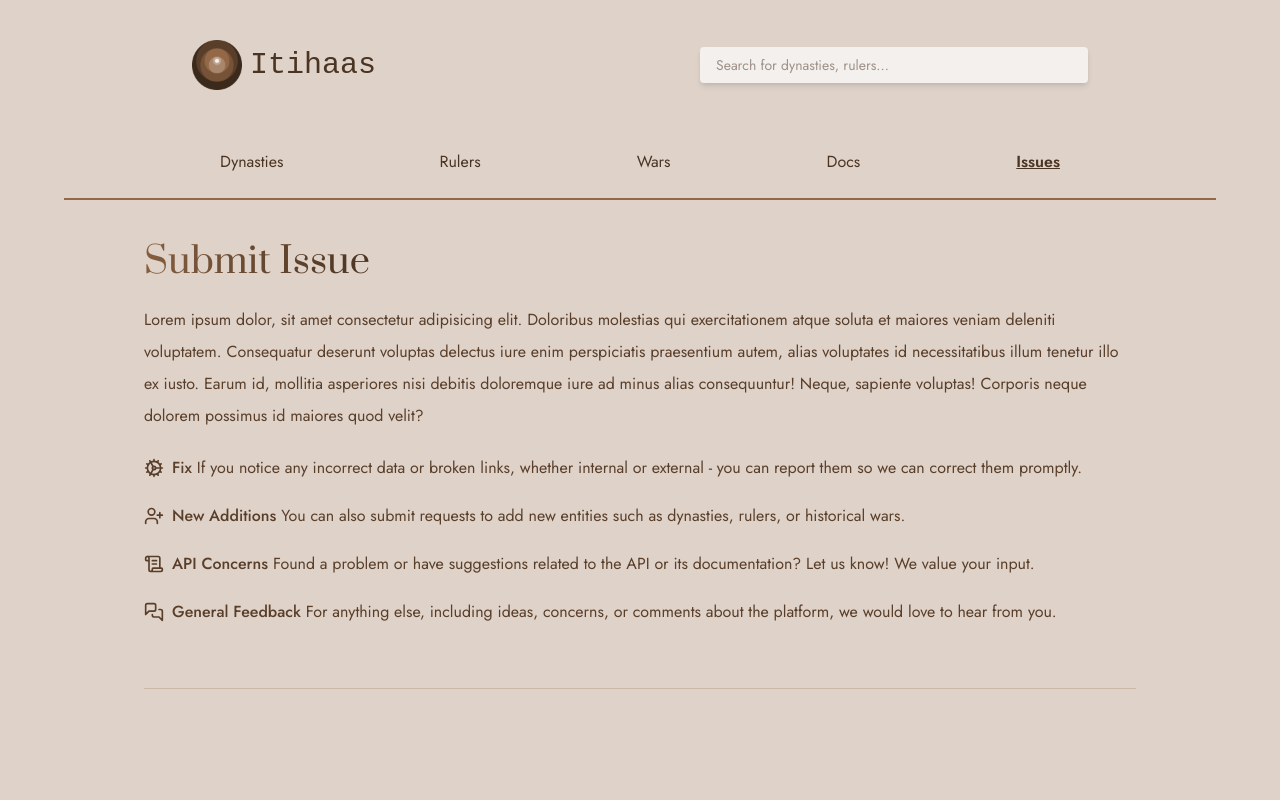
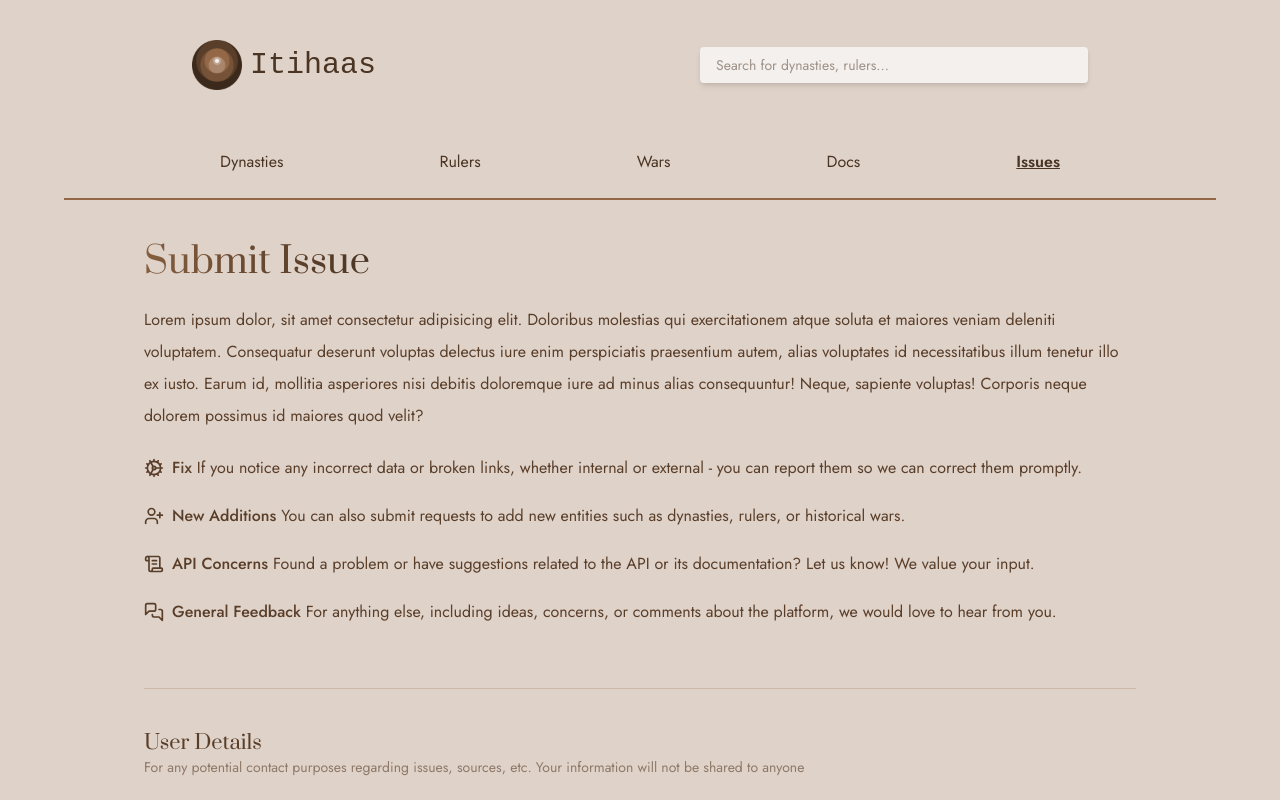
Before and after one commit to sunillshastry/itihaas-client, a React (Vite) app: page /issues in a window 1280 px wide. Shown: the top 800 px of the page. Built offline with nearby package versions, Linux system fonts and the light colour scheme; no server answers; a web font is replaced by a local one.

Commit message:
Include IssuesUserDetails component in Issues page component

```diff
--- a/src/pages/Issues.jsx
+++ b/src/pages/Issues.jsx
@@ -1,5 +1,6 @@
 import Footer from '../components/Footer';
 import IssueInfo from '../components/IssueInfo';
+import IssuesUserDetails from '../components/IssuesUserDetails';
 import MainContainer from '../components/MainContainer';
 import Navbar from '../components/Navbar';
 import PrimaryHeader from '../components/PrimaryHeader';
@@ -11,6 +12,8 @@ function Issues() {
 			<MainContainer>
 				<PrimaryHeader>Submit Issue</PrimaryHeader>
 				<IssueInfo />
+
+				<IssuesUserDetails />
 			</MainContainer>
 			<Footer />
 		</>
```
